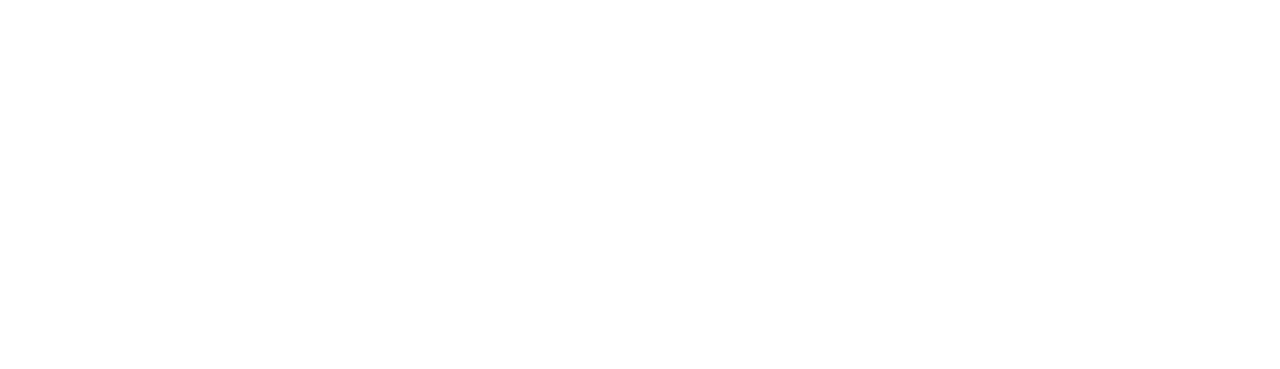
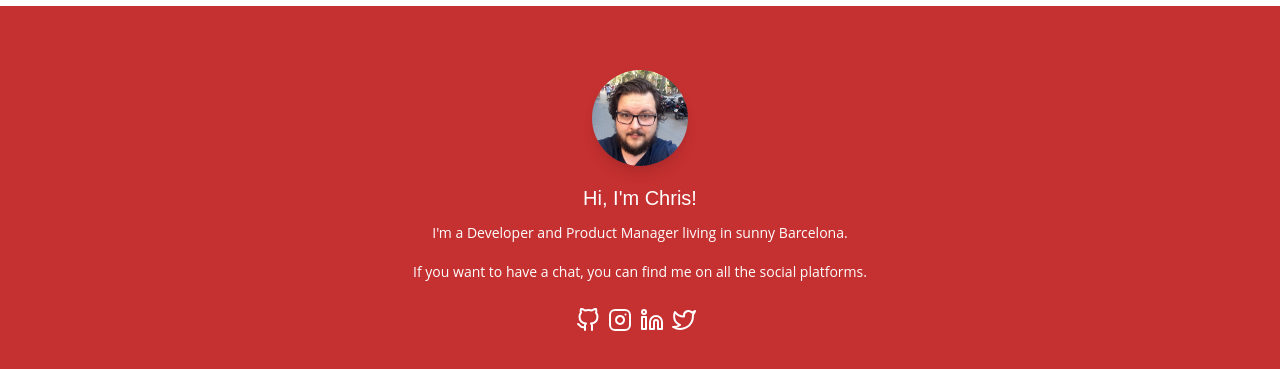
Before and after one commit to Artmann/artmann-web-next, a Next.js app: page / in a window 1280 px wide. Shown: the part 795-1164 px from the top of the page. Before the commit the page ends 800 px from the top, so only its background shows below. Built offline with nearby package versions, Linux system fonts and the light colour scheme.

Commit message:
feat: Add a footer instead of about me page.

```diff
--- a/components/container/index.tsx
+++ b/components/container/index.tsx
@@ -1,4 +1,6 @@
-import React, { ReactElement } from 'react';
+import React, { ReactElement, Fragment } from 'react';
+
+import Footer from '../footer';
 import Header from '../header';
 
 interface ContainerProps {
@@ -7,10 +9,14 @@
 
 export default function Container(props: ContainerProps): ReactElement {
   return (
-    <div className="container mx-auto p-4 pb-16 md:py-8 max-w-4xl">
-      <Header />
+    <Fragment>
+      <div className="container mx-auto p-4 pb-8 md:py-8 max-w-4xl">
+        <Header />
 
-      { props.children }
-    </div>
+        { props.children }
+      </div>
+
+      <Footer />
+    </Fragment>
   );
 }
--- /dev/null
+++ b/components/footer/index.tsx
@@ -0,0 +1,48 @@
+import React, { ReactElement } from 'react';
+import { FiGithub, FiInstagram, FiLinkedin, FiTwitter } from "react-icons/fi";
+
+export default function Header(): ReactElement {
+  const socials = [
+    { icon: FiGithub, url: 'https://github.com/artmann/' },
+    { icon: FiInstagram, url: 'https://www.instagram.com/christofferartmann/' },
+    { icon: FiLinkedin, url: 'https://www.linkedin.com/in/chistoffer-artmann' },
+    { icon: FiTwitter, url: 'https://twitter.com/chrisartmann' }
+  ];
+
+  return (
+    <div className="flex flex-col bg-red-700 text-white p-16 justify-center items-center text-center mt-8">
+      <div className="flex-shrink-0 mb-4">
+        <img
+          alt="Christoffer Artmann"
+          className="w-16 h-16 rounded-full shadow-lg md:w-24 md:h-24"
+          src="/images/christoffer-artmann.png"
+          />
+      </div>
+      <div>
+        <h3 className="text-xl mt-0 mb-2">
+          Hi, I'm Chris!
+        </h3>
+
+        <p className="mb-4 text-sm">
+          I'm a Developer and Product Manager living in sunny Barcelona.
+        </p>
+
+        <p className="mb-6 text-sm">
+          If you want to have a chat, you can find me on all the social platforms.
+        </p>
+
+        <div className="flex mb-4 text-2xl justify-center items-center">
+            {
+              socials.map((social, index) => {
+                return (
+                  <a href={ social.url } key={ index }>
+                    <social.icon className="mr-2" />
+                  </a>
+                )
+              })
+            }
+          </div>
+      </div>
+    </div>
+  );
+}
--- a/components/header/index.tsx
+++ b/components/header/index.tsx
@@ -26,13 +26,6 @@
             </a>
           </Link>
         </div>
-        <div className="mx-2">
-          <Link href="/about">
-            <a className="hover:underline">
-              About
-            </a>
-          </Link>
-        </div>
       </div>
     </nav>
   );
--- a/package.json
+++ b/package.json
@@ -17,7 +17,7 @@
     "next": "9.5.1",
     "react": "16.13.1",
     "react-dom": "16.13.1",
-    "react-icons": "^3.10.0"
+    "react-icons": "^3.11.0"
   },
   "devDependencies": {
     "@types/moment": "^2.13.0",
```
Also changed, not shown: public/images/christoffer-artmann.png (added), 1 other file (tests, documents, lock files or other folders).
